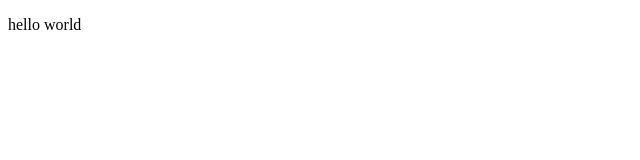
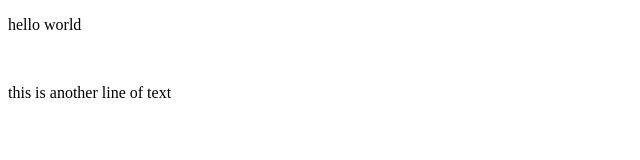
Before and after one commit to en2164/eriks-first-site, a plain HTML site: page index.html in a window 1280 px wide. Shown: the whole page, without its empty margins (0-640 px from the left). Drawn offline with Linux system fonts and the light colour scheme.

Commit message:
added another line of text

```diff
--- a/index.html
+++ b/index.html
@@ -7,6 +7,8 @@
 </head>
 <body>
     <p>hello world</p>
+    <br>
+    <P>this is another line of text</P>
 
 </body>
 </html>
```
